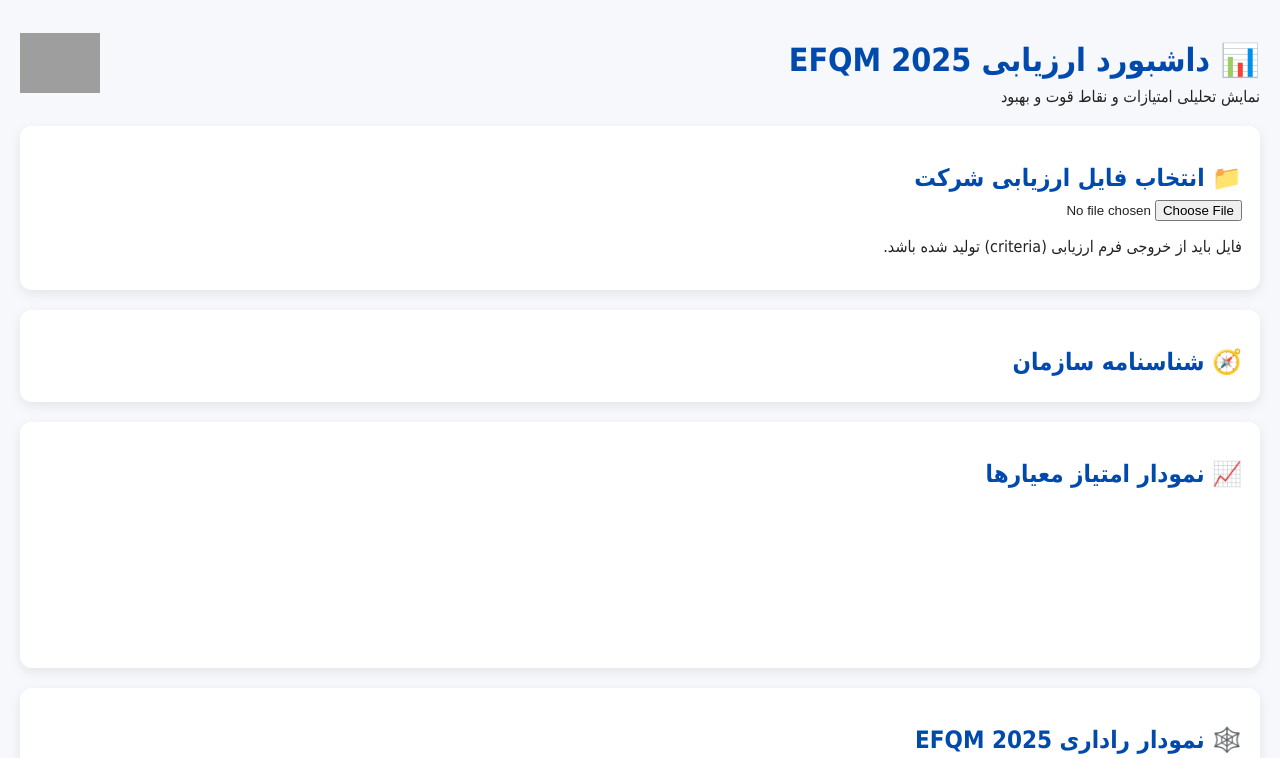
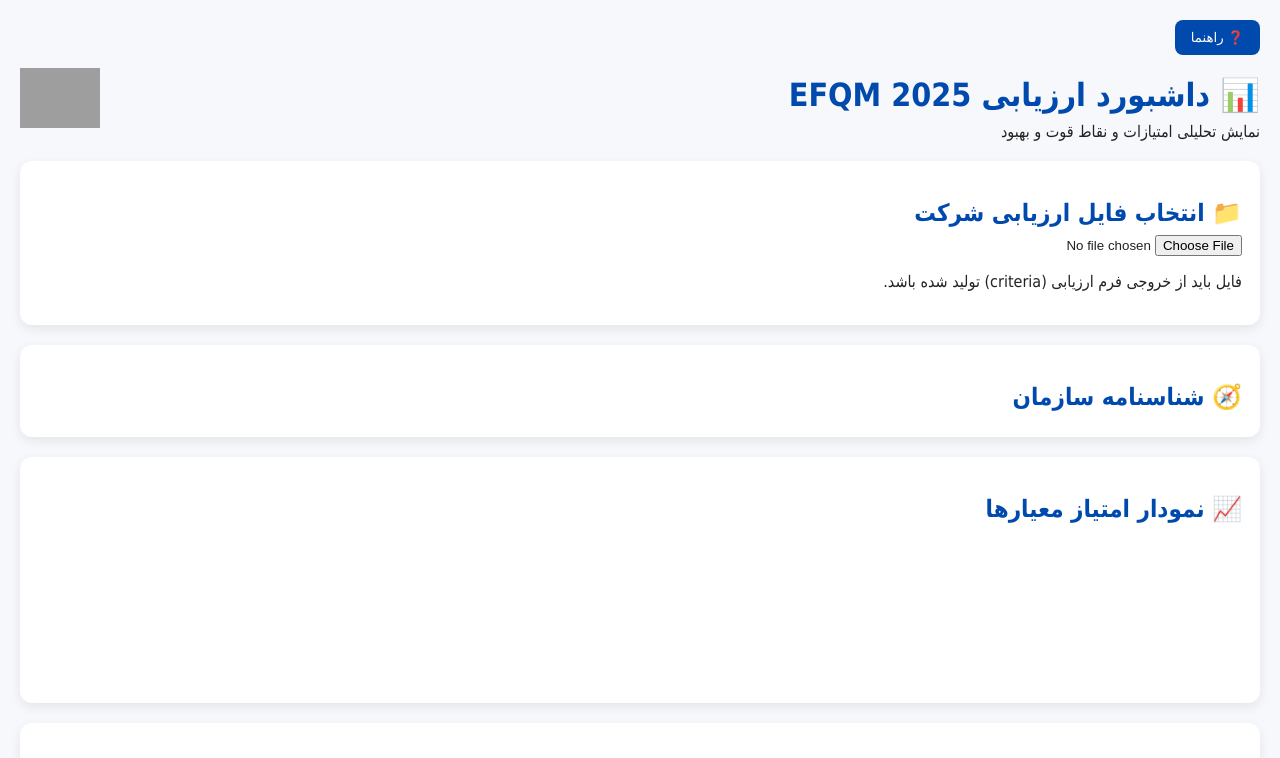
Before and after one commit to hamideghtedarian/efqm2025-evaluation-system, a plain HTML site: page dashboard/index.html in a window 1280 px wide. Shown: the top 758 px of the page. Drawn offline with nearby package versions, Linux system fonts and the light colour scheme; grey boxes are pictures that could not be loaded.

Commit message:
Update index.html

```diff
--- a/dashboard/index.html
+++ b/dashboard/index.html
@@ -21,6 +21,7 @@
 </style>
 </head>
 <body>
+<button onclick="window.open('../help/dashboard.html', '_blank')">❓ راهنما</button>
 
 <header>
   <div>
```
